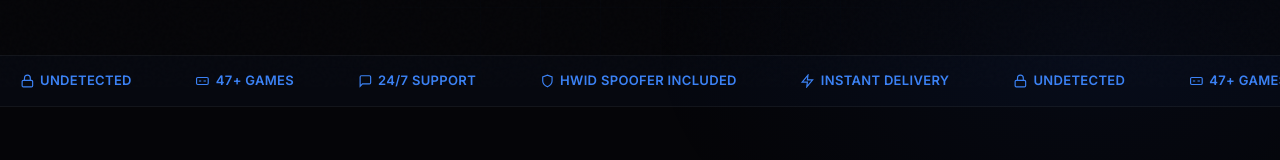
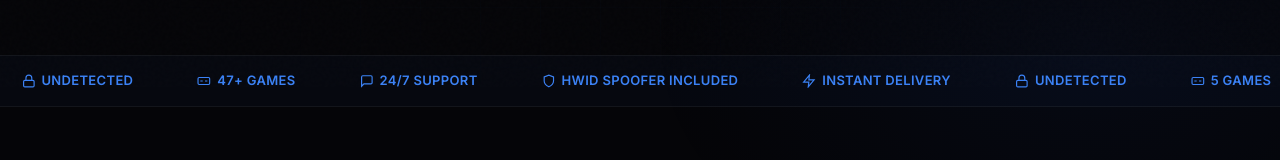
Before and after one commit to Snowingx213e/serif, a website: page index.html in a window 1280 px wide. Shown: the part 713-873 px from the top of the page. Drawn offline with Linux system fonts and the light colour scheme.

Commit message:
Remove duplicate game count display in index.html

```diff
--- a/index.html
+++ b/index.html
@@ -123,7 +123,7 @@
     <span><svg width="14" height="14" viewBox="0 0 24 24" fill="none" stroke="currentColor" stroke-width="2"><path d="M12 22s8-4 8-10V5l-8-3-8 3v7c0 6 8 10 8 10z"/></svg> HWID SPOOFER INCLUDED</span>
     <span><svg width="14" height="14" viewBox="0 0 24 24" fill="none" stroke="currentColor" stroke-width="2"><path d="M13 2L3 14h9l-1 8 10-12h-9l1-8z"/></svg> INSTANT DELIVERY</span>
     <span><svg width="14" height="14" viewBox="0 0 24 24" fill="none" stroke="currentColor" stroke-width="2"><rect x="3" y="11" width="18" height="11" rx="2" ry="2"/><path d="M7 11V7a5 5 0 0 1 10 0v4"/></svg> UNDETECTED</span>
-    <span><svg width="14" height="14" viewBox="0 0 24 24" fill="none" stroke="currentColor" stroke-width="2"><rect x="2" y="6" width="20" height="12" rx="2"/><line x1="6" y1="12" x2="10" y2="12"/><line x1="14" y1="12" x2="18" y2="12"/></svg> 47+ GAMES</span>
+    <span><svg width="14" height="14" viewBox="0 0 24 24" fill="none" stroke="currentColor" stroke-width="2"><rect x="2" y="6" width="20" height="12" rx="2"/><line x1="6" y1="12" x2="10" y2="12"/><line x1="14" y1="12" x2="18" y2="12"/></svg> 5 GAMES</span>
     <span><svg width="14" height="14" viewBox="0 0 24 24" fill="none" stroke="currentColor" stroke-width="2"><path d="M21 15a2 2 0 0 1-2 2H7l-4 4V5a2 2 0 0 1 2-2h14a2 2 0 0 1 2 2z"/></svg> 24/7 SUPPORT</span>
     <span><svg width="14" height="14" viewBox="0 0 24 24" fill="none" stroke="currentColor" stroke-width="2"><path d="M12 22s8-4 8-10V5l-8-3-8 3v7c0 6 8 10 8 10z"/></svg> HWID SPOOFER INCLUDED</span>
     <span><svg width="14" height="14" viewBox="0 0 24 24" fill="none" stroke="currentColor" stroke-width="2"><path d="M13 2L3 14h9l-1 8 10-12h-9l1-8z"/></svg> INSTANT DELIVERY</span>
```
